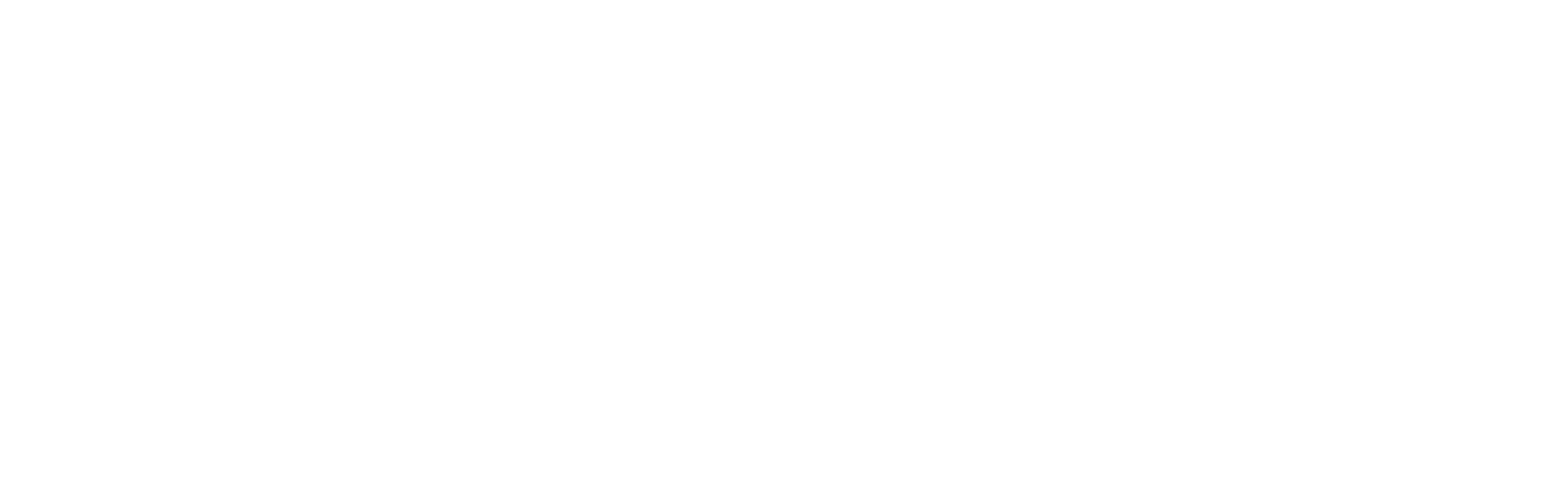
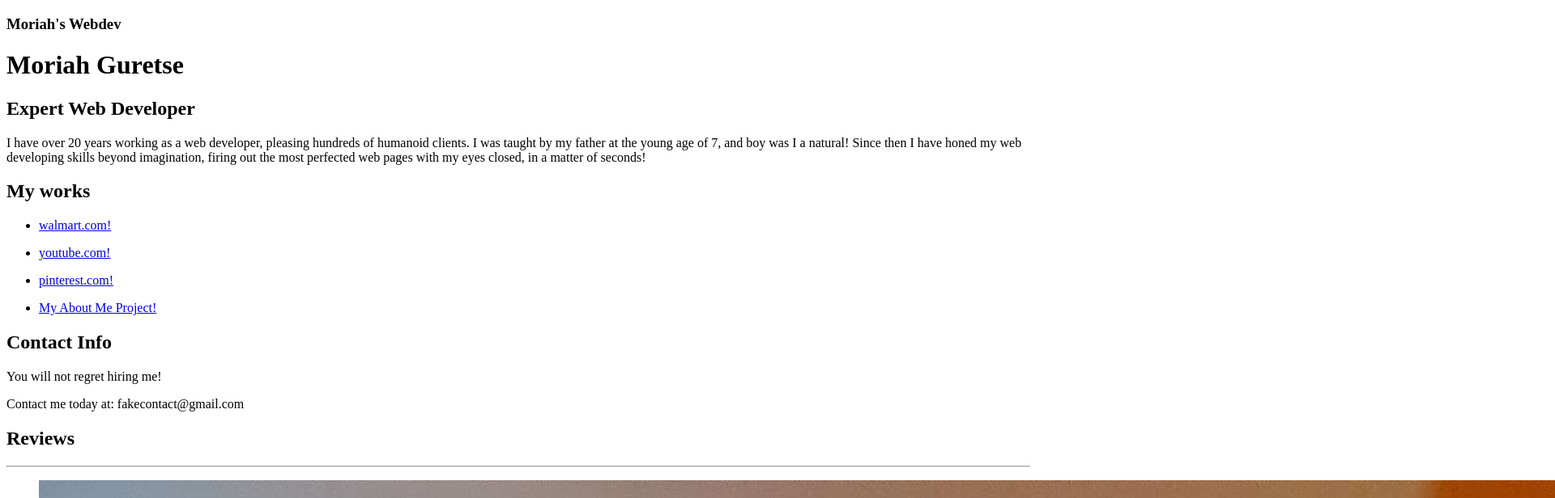
Before and after one commit to RVCC-IDMX/midterm-2023-MoriahG, a plain HTML site: page index.html in a window 1280 px wide. Shown: the top 616 px of the page at 81% size, 1920 px wide, since content can reach past the window. Drawn offline with Linux system fonts and the light colour scheme.

Commit message:
HTML and image add

```diff
--- a/index.html
+++ b/index.html
@@ -4,9 +4,87 @@
   <meta charset="UTF-8">
   <meta http-equiv="X-UA-Compatible" content="IE=edge">
   <meta name="viewport" content="width=device-width, initial-scale=1.0">
-  <title>Document</title>
+  <title>Moriah's Webdev</title>
 </head>
 <body>
+  <!-- All content of the webpage -->
+
+  <header>
+    <!-- Site title and my description-->
+    <h3>Moriah's Webdev</h3>
+
+    <h1>Moriah Guretse</h1>
+    <h2>Expert Web Developer</h2>
+    <div>
+      <p>I have over 20 years working as a web developer, pleasing hundreds of humanoid clients. I was taught by my father at the young age of 7, and boy was I a natural! Since then I have honed my web developing skills beyond imagination, firing out the most perfected web pages with my eyes closed, in a matter of seconds!</p>
+    </div>
+
+  </header>
+
+  <main>
+    <!-- Extra Info -->
+
+    <section>
+      <!-- 4 websites I TOTALLY created -->
+
+      <h2>My works</h2>
+
+      <ul>
+        <li><p><a href="https://www.walmart.com"> walmart.com!</a></p></li>
+        <li><p><a href="https://www.youtube.com"> youtube.com!</a></p></li>
+        <li><p><a href="https://www.pinterest.com"> pinterest.com!</a></p></li>
+        <li><p><a href="https://about-me-moriahg.netlify.app"> My About Me Project!</a></p></li>
+      </ul>
+
+    </section>
+
+    <section>
+      <!-- Contact me -->
+
+      <h2>Contact Info</h2>
+
+      <div>
+        <p>You will not regret hiring me!</p>
+        <p>Contact me today at: fakecontact@gmail.com</p>
+      </div>
+
+    </section>
+
+    <section>
+      <!-- 3 Customer Reviews -->
+
+      <h2>Reviews</h2>
+
+      <hr>
+
+      <figure>
+        <img src="img/lilycustomer.jpg" alt="Profile Picture of a white cat">
+        <figcaption>"Moriah is a pawsome web developer!" -Lily</figcaption>
+      </figure>
+
+      <hr>
+
+      <figure>
+        <img src="img/tatercustomer.jpg" alt="Profile Picture of a orange cat">
+        <figcaption>"Moriah's costs are so cheap and she creates the more purrfect webpages!" -Tater Tot</figcaption>
+      </figure>
+
+      <hr>
+
+      <figure>
+        <img src="img/jesuscustomer.jpg" alt="Profile Picture of jesus">
+        <figcaption>"I have never met a more heavenly web developer in all of eternity!!" -Jesus Christ</figcaption>
+      </figure>
+
+    </section>
+
+  </main>
+
+  <footer>
+    <!-- Includes copyright -->
+    © 2023 - Moriah Guretse
+
+  </footer>
 
 </body>
 </html>
```
Also changed, not shown: img/jesuscustomer.jpg (added), img/lilycustomer.jpg (added), img/tatercustomer.jpg (added).
